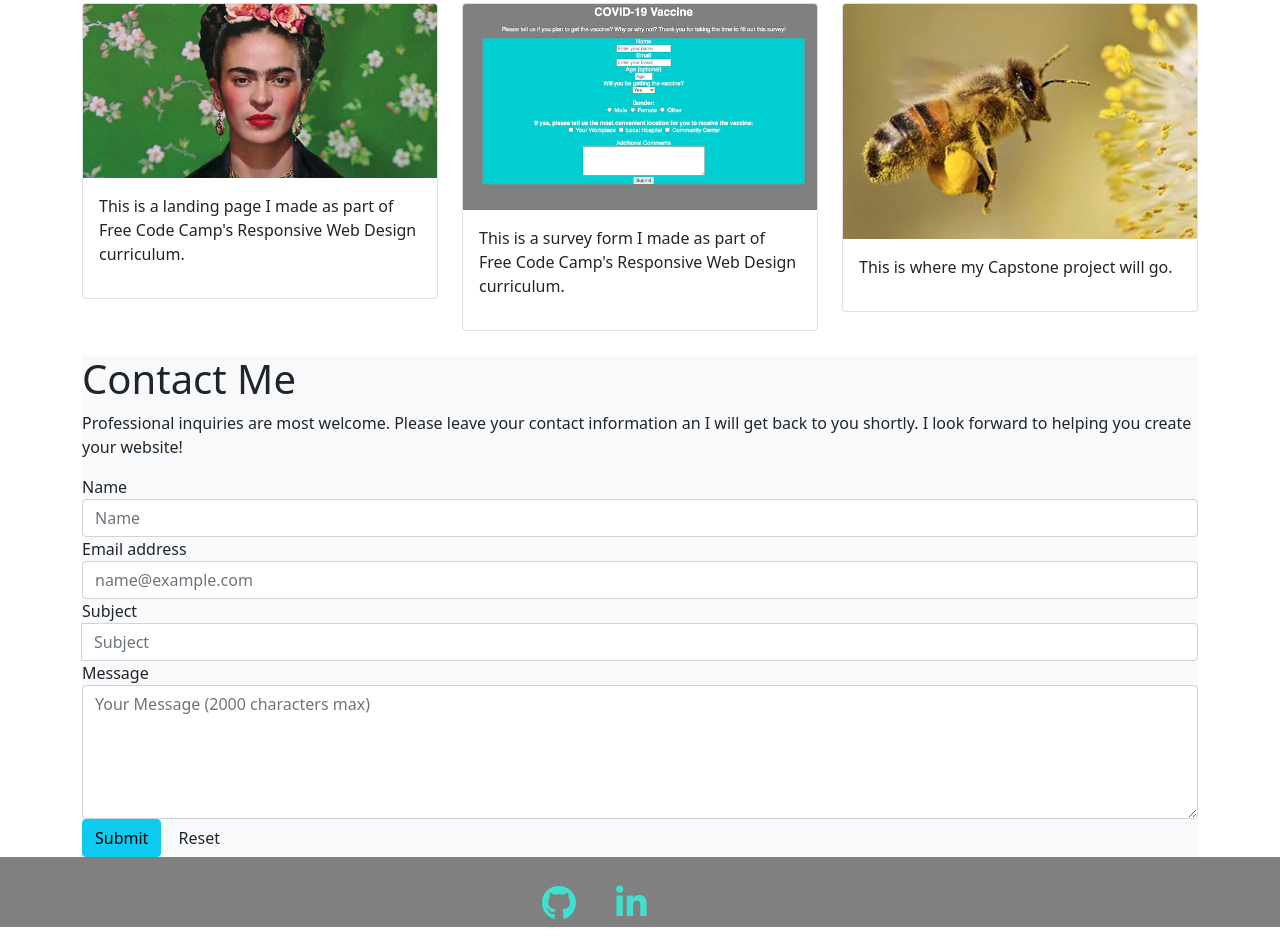
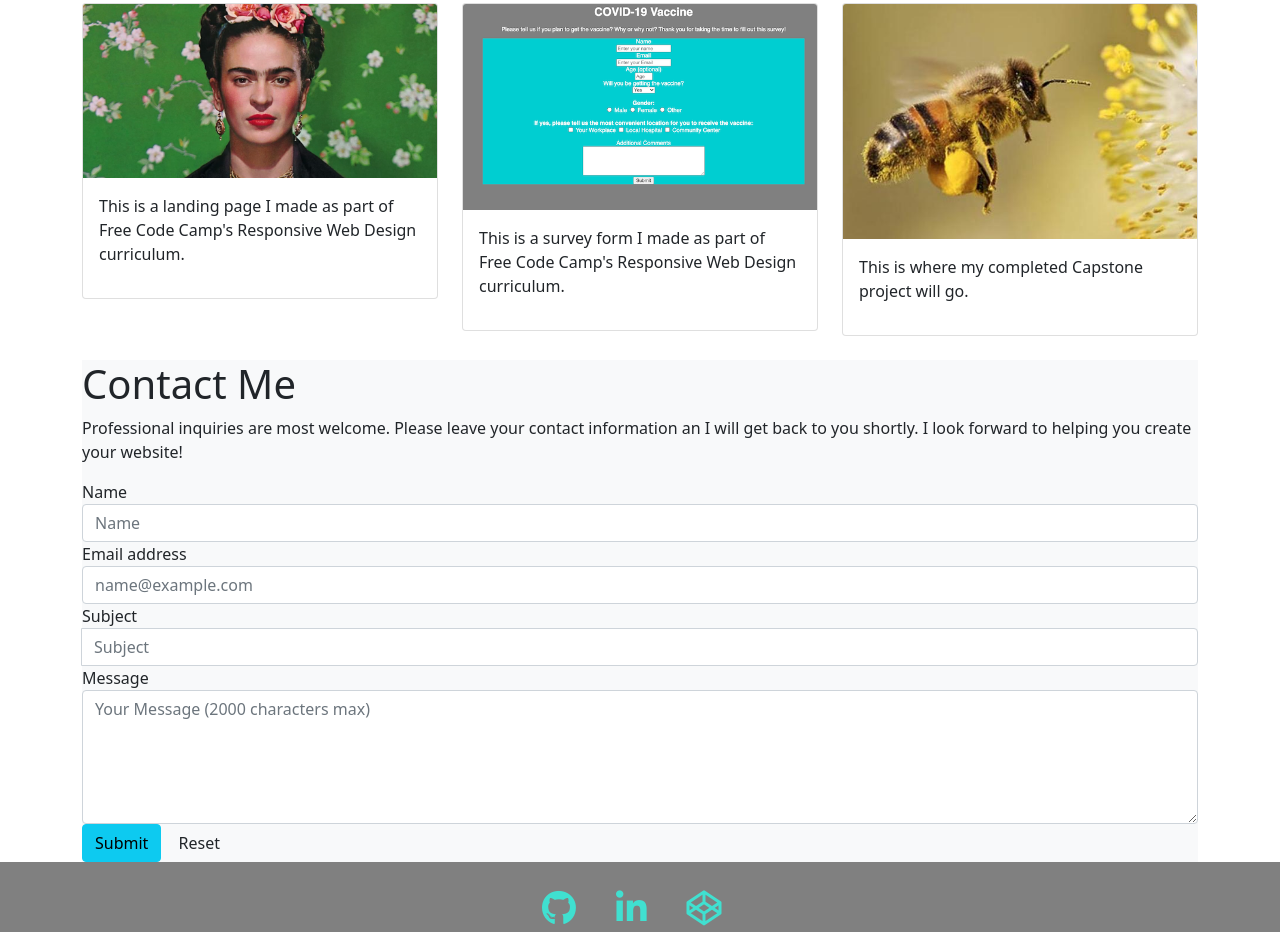
Before and after one commit to jrodri09-ai/pwp-professional-portfolio, a plain HTML site: page public_html/index.html in a window 1280 px wide. Shown: the part 970-1911 px from the top of the page. Drawn offline with nearby package versions, Linux system fonts and the light colour scheme; some packages are replaced by stand-ins of ours; a script that the page names is missing.

Commit message:
added one more social link

```diff
--- a/public_html/index.html
+++ b/public_html/index.html
@@ -146,7 +146,7 @@
                 <img src="documentation/images/Bee_grande.jpeg"
                      class="card-img-top" alt="Capstone Project"></a>
             <div class="card-body">
-                <p>This is where my Capstone project will go.
+                <p>This is where my completed Capstone project will go.
                 </p>
             </div>
         </div>
@@ -201,6 +201,7 @@
              <ul>
                  <li class="social-items"><a href="https://github.com/jrodri09-ai"><i class="fab fa-github"></i></a></li>
                  <li class="social-items"><a href="https://www.linkedin.com/in/jessica-rodriquez-594107169/"><i class="fab fa-linkedin-in"></i></a></li>
+                 <li class="social-items"><a href="https://codepen.io/jrodri09"><i class="fab fa-codepen"></i></a></li>
              </ul>
               </div>
               </div>
```
